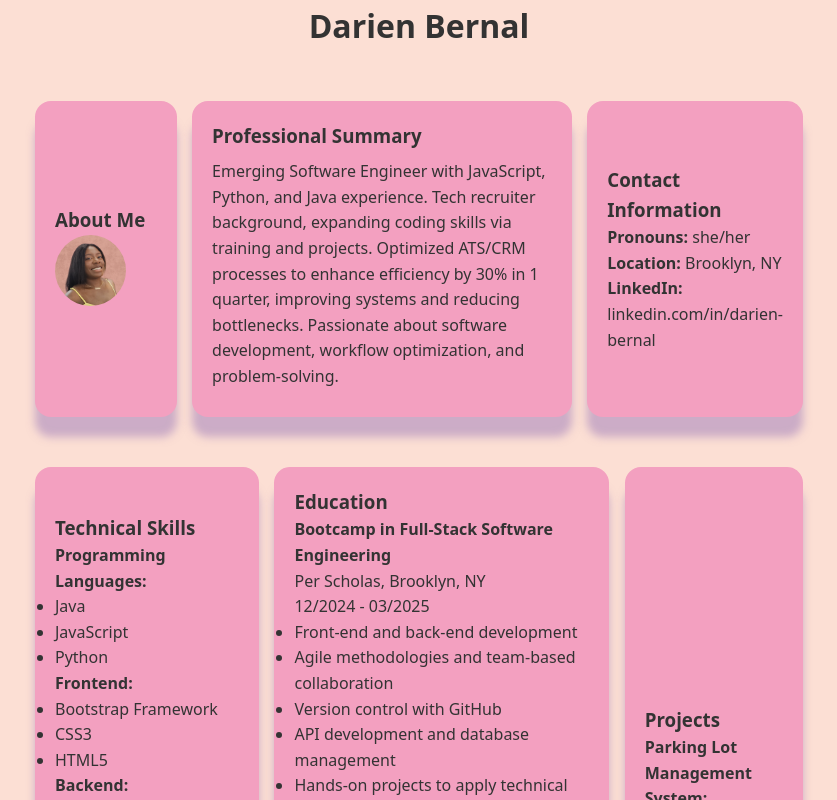
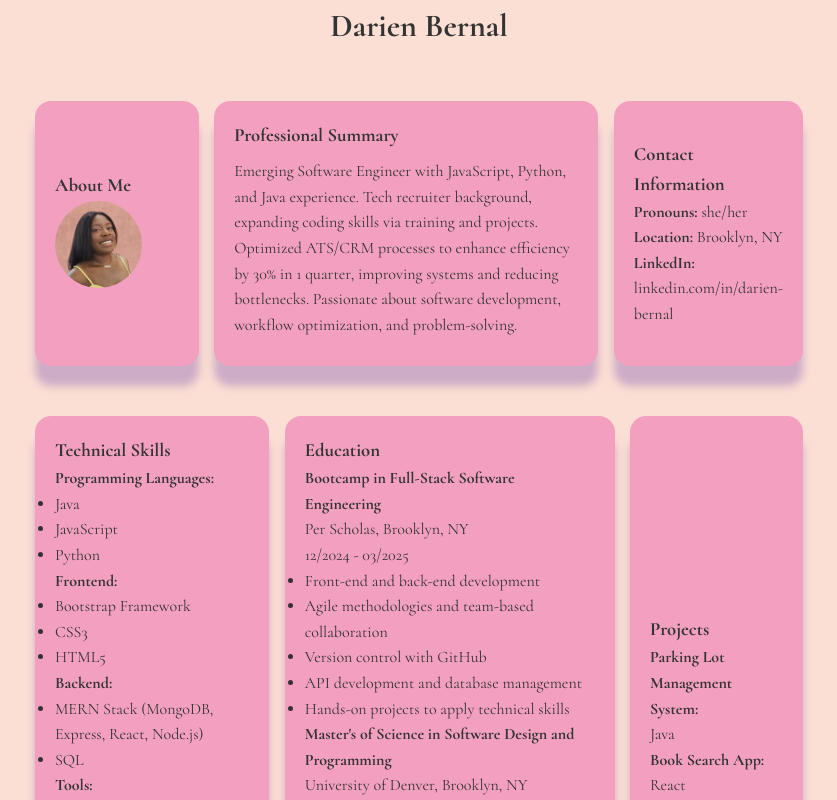
Before and after one commit to dbernal92/personal-portfolio, a React (Vite) app: page / in a window 1280 px wide. Shown: the top 800 px of the page, without its empty margins (221-1058 px from the left). Built offline with nearby package versions, Linux system fonts and the light colour scheme.

Commit message:
Imported font

```diff
--- a/src/index.css
+++ b/src/index.css
@@ -1,3 +1,5 @@
+@import url('https://fonts.googleapis.com/css2?family=Cormorant:ital,wght@0,300..700;1,300..700');
+
 /* Reset & Base Styles */
 * {
   box-sizing: border-box;
@@ -6,7 +8,7 @@
 }
 
 body {
-  font-family: system-ui, -apple-system, sans-serif;
+  font-family: Cormorant, system-ui, -apple-system, sans-serif;
   line-height: 1.6;
   background-color: rgb(252, 223, 212);
   color: #333;
```
